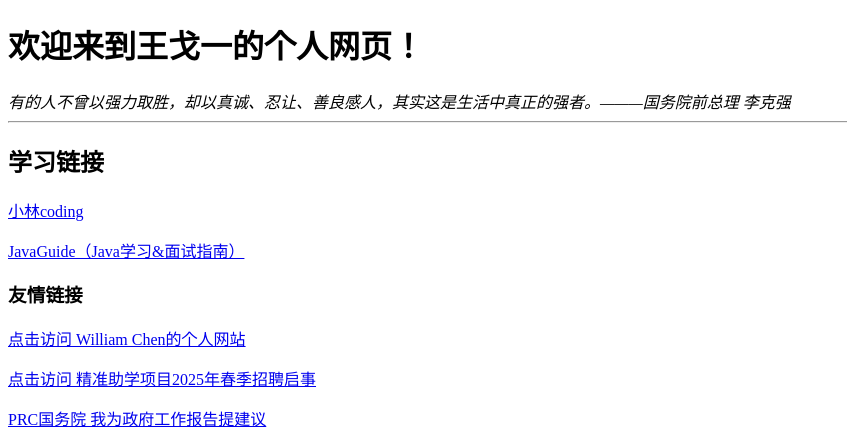
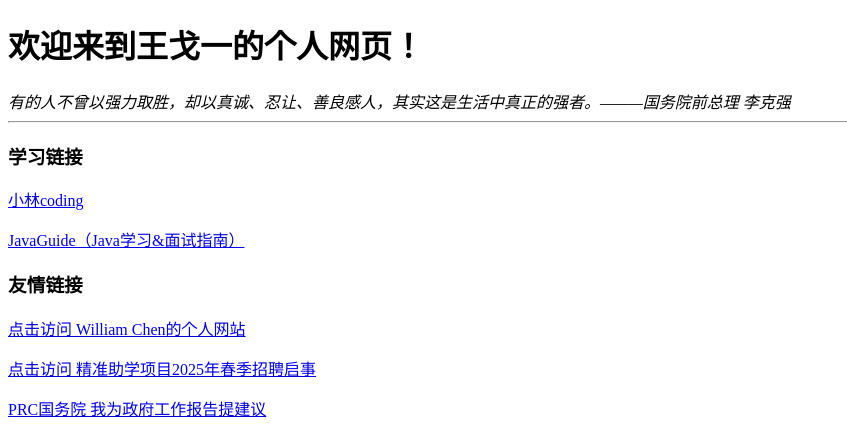
Before and after one commit to iiiwes/geyiwang.github.io, a plain HTML site: page index.html in a window 1280 px wide. Shown: the top 438 px of the page, without its empty margins (0-847 px from the left). Drawn offline with Linux system fonts and the light colour scheme.

Commit message:
Update index.html

```diff
--- a/index.html
+++ b/index.html
@@ -14,7 +14,7 @@
 
     <hr>  <!-- 水平线 -->
 
-    <h2>学习链接</h2>
+    <h3>学习链接</h3>
     <p>
         <a href="https://xiaolincoding.com" target="_blank">小林coding</a>
     </p>
```
